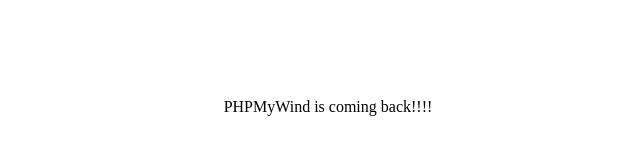
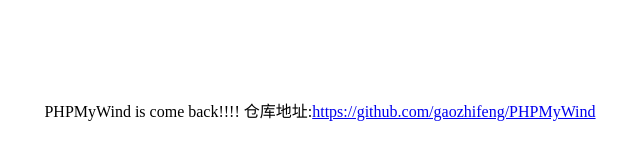
Before and after one commit to duyueping/pmw.GitHub.io, a plain HTML site: page index.html in a window 1280 px wide. Shown: the whole page, without its empty margins (320-960 px from the left). Drawn offline with Linux system fonts and the light colour scheme.

Commit message:
增加下载地址

```diff
--- a/index.html
+++ b/index.html
@@ -4,12 +4,15 @@
     <meta charset="UTF-8">
     <title>PHPMyWind</title>
 </head>
-<body style="text-align:center;width:100%;">
-<br>
-<br>
-<br>
-<br>
-<br>
-PHPMyWind is coming back!!!!
+<body>
+<div  style="text-align:center;width: 100%">
+    <br>
+    <br>
+    <br>
+    <br>
+    <br>
+    PHPMyWind is come back!!!!
+    仓库地址:<a href="https://github.com/gaozhifeng/PHPMyWind">https://github.com/gaozhifeng/PHPMyWind</a>
+</div>
 </body>
 </html>
```
